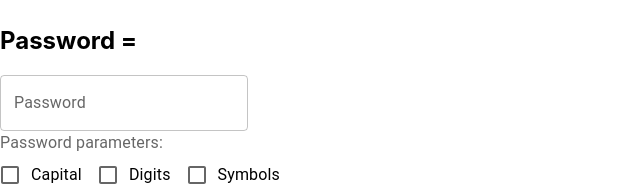
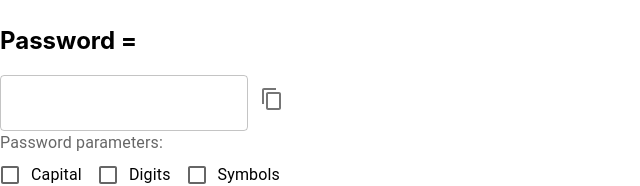
Before and after one commit to zach-gilbert/zach-react-app, a React (Create React App) app: page /passwordgenerator in a window 1280 px wide. Shown: the part 132-318 px from the top of the page, without its empty margins (0-640 px from the left). Built offline with nearby package versions, Linux system fonts and the light colour scheme.

Commit message:
Password page update - Added a copy to clipboard icon button - Changed the initial type of password state

```diff
--- a/src/components/Password.js
+++ b/src/components/Password.js
@@ -1,9 +1,9 @@
 import * as React from 'react';
 import {generatePassword} from "../utils/PasswordGenUtil.js";
 import wordList from "../utils/wordlist.txt";
-import Button from '@mui/material/Button';
-import Checkbox from '@mui/material/Checkbox';
-import {FormControlLabel, FormGroup, FormLabel, TextField} from "@mui/material";
+import { Button, Checkbox, FormControlLabel, FormGroup, FormLabel, IconButton, TextField } from "@mui/material";
+import ContentCopyIcon from '@mui/icons-material/ContentCopy';
+import Tooltip from '@mui/material/Tooltip';
 
 class Password extends React.Component {
 
@@ -12,7 +12,7 @@ class Password extends React.Component {
         super(props);
         this.state = {
             totalWordList: null, // array of all words
-            password: null, // password
+            password: '', // password
             boolCapital: false, // boolean to add capitals
             boolDigit: false, // boolean to add digits
             boolSymbol: false, // boolean to add symbols
@@ -62,6 +62,11 @@ class Password extends React.Component {
         })
     }
 
+    /**
+     * Render function for Password.js
+     *
+     * @returns {JSX.Element}
+     */
     render() {
         return (
             <div>
@@ -69,17 +74,22 @@ class Password extends React.Component {
                 <h1>Password</h1>
 
                 {/* Password output */}
+                {/* TODO: Increase minimum size of password, dynamically resize depending on length */}
                 <h2>Password = {this.state.password}</h2>
                 <TextField
-                    id="outlined-read-only-password"
-                    label="Password"
-                    defaultValue=""
+                    value={this.state.password}
                     InputProps={{
                         readOnly: true,
                     }}
                 />
-
-                {/* Select */}
+                {/* Copy to clipboard icon button */}
+                <Tooltip title="Copy to clipboard">
+                    <IconButton
+                        size='large'
+                        onClick={() => {navigator.clipboard.writeText(this.state.password)}}>
+                        {<ContentCopyIcon />}
+                    </IconButton>
+                </Tooltip>
 
                 {/* Checkboxes */}
                 <FormLabel component="legend">Password parameters:</FormLabel>
--- a/src/utils/PasswordGenUtil.js
+++ b/src/utils/PasswordGenUtil.js
@@ -6,7 +6,6 @@
  * @returns {*[]} an array of the words selected at random from the list
  */
 function getWords(wordListData, numberOfWords) {
-    console.log("getWords() called")
     let selectedWordsArr = [] // Array of selected words
     let word = '' // String of each individual word
     let randomLine = 1 // int of a line to be read
```
